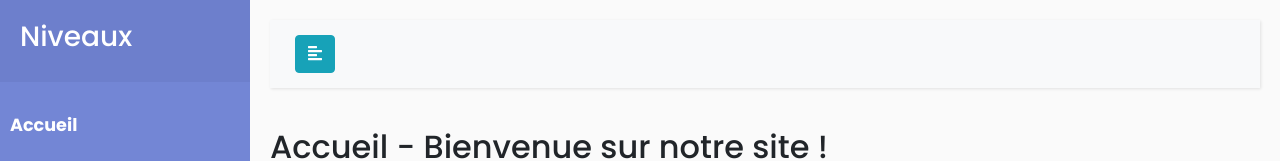
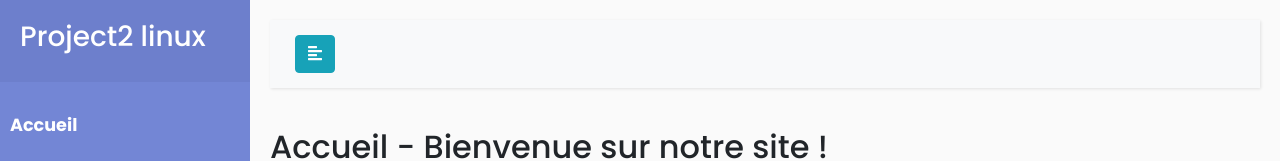
Before and after one commit to ReDDarKwh/project2-linux, a plain HTML site: page index.html in a window 1280 px wide. Shown: the top 161 px of the page. Drawn offline with nearby package versions, Linux system fonts and the light colour scheme.

Commit message:
changed title

```diff
--- a/index.html
+++ b/index.html
@@ -39,7 +39,7 @@
       <!-- Sidebar  -->
       <nav id="sidebar">
         <div class="sidebar-header">
-          <h3>Niveaux</h3>
+          <h3>Project2 linux</h3>
         </div>
 
         <ul class="list-unstyled components"></ul>
```
